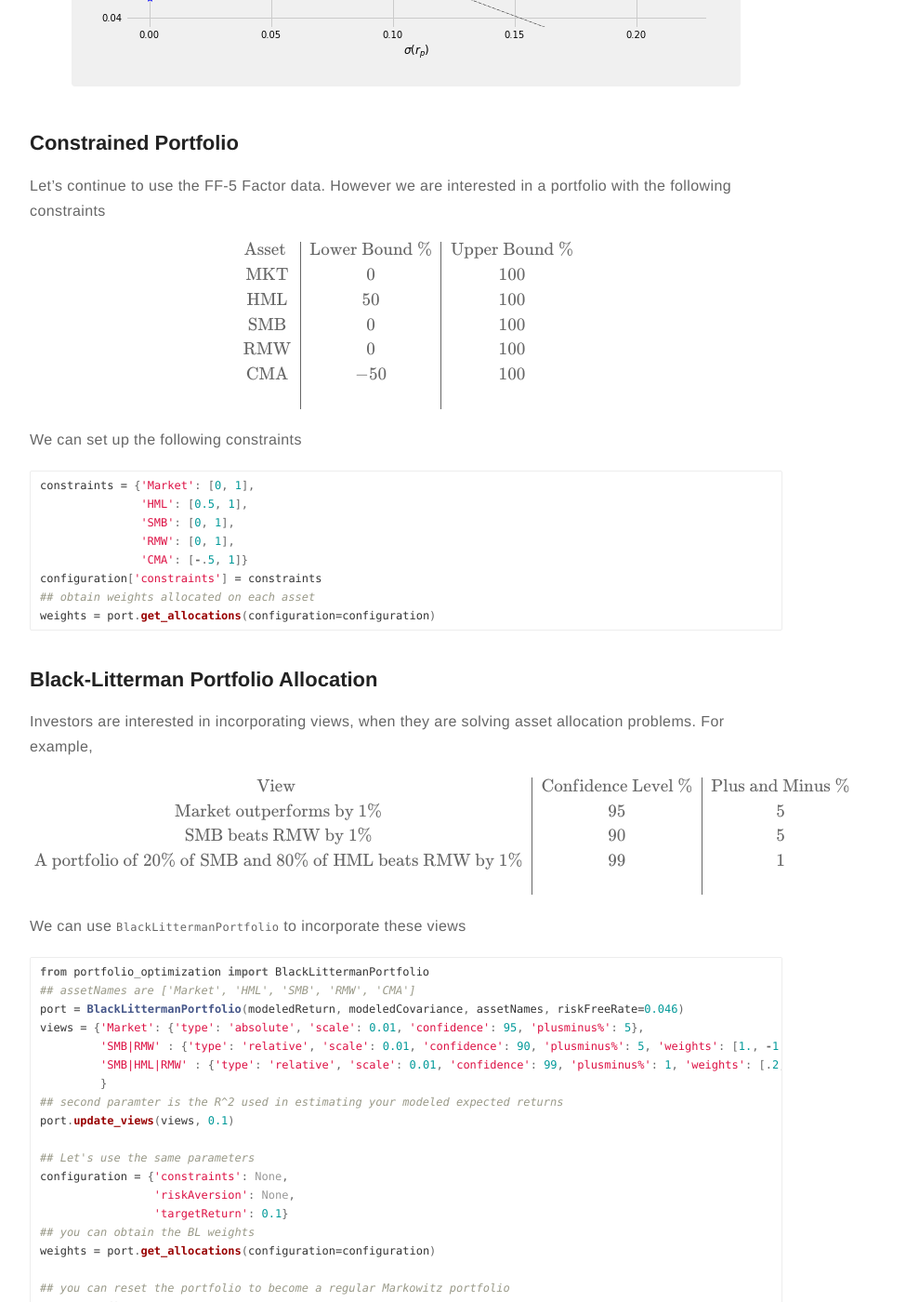
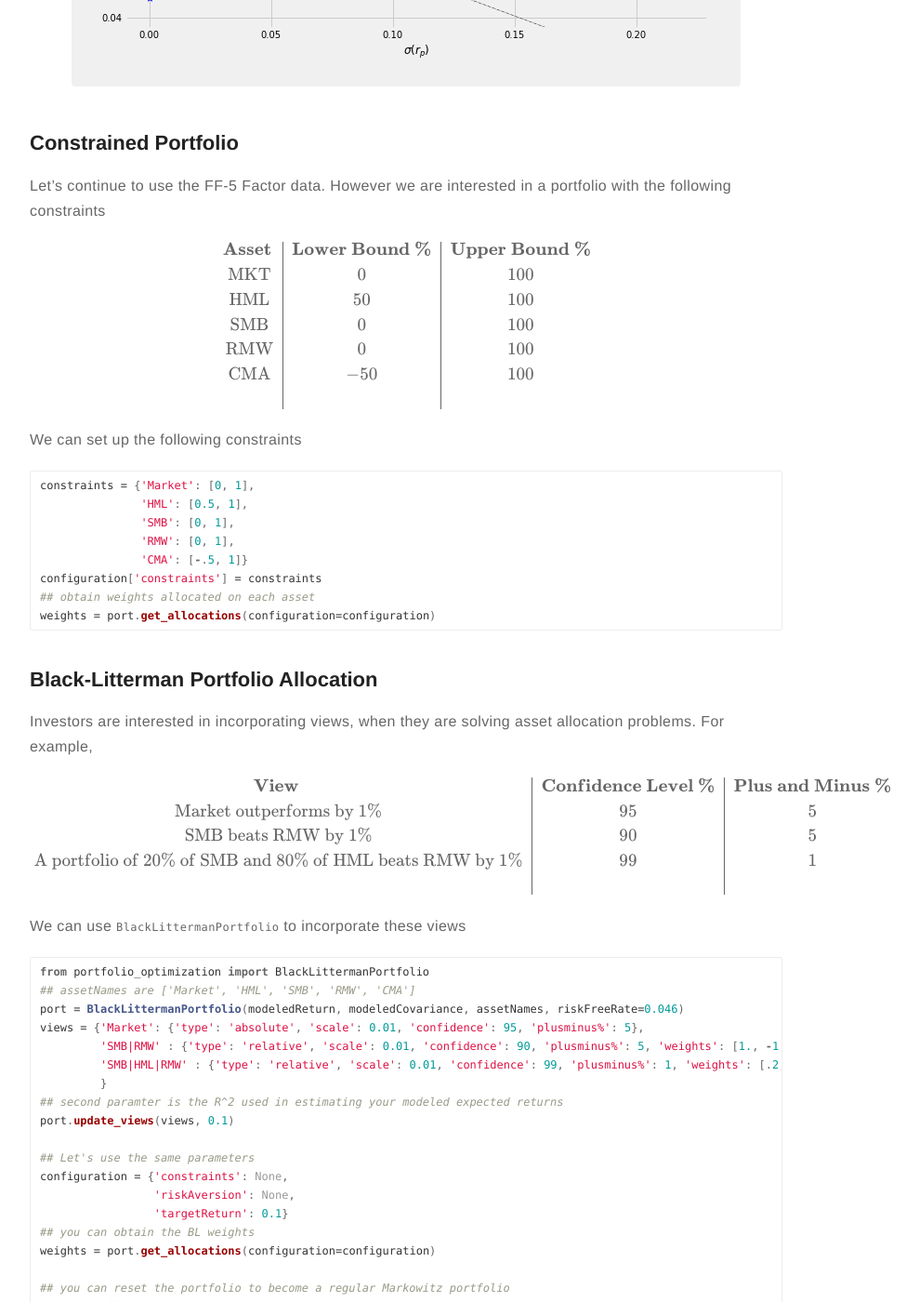
Before and after one commit to WizardKingZ/WizardKingZ.github.io, a Jekyll site: the page built from _posts/2018-09-25-portfolio-optimization.markdown, in a window 1280 px wide and 1400 px high, scrolled down 1858 px. Shown: the whole window at 93% size, without its empty margins (203-1192 px from the left). Built offline with Jekyll 4.4.1, drawn with Linux system fonts in a browser that asks for light colours; comment, search, counter and statistics services are not loaded.

Commit message:
Update 2018-09-25-portfolio-optimization.markdown

```diff
--- a/_posts/2018-09-25-portfolio-optimization.markdown
+++ b/_posts/2018-09-25-portfolio-optimization.markdown
@@ -77,7 +77,7 @@ port.display_efficient_frontier(assetsAnnotation=True,
 Let's continue to use the FF-5 Factor data. However we are interested in a portfolio with the following constraints
 
 $$\begin{array}{c|c|c}
-\text{Asset} & \text{Lower Bound %} & \text{Upper Bound %}\\\
+\textbf{Asset} & \textbf{Lower Bound %} & \textbf{Upper Bound %}\\\
 \text{MKT} & 0 & 100 \\\
 \text{HML} & 50 & 100\\\
 \text{SMB} & 0 & 100 \\\
@@ -103,7 +103,7 @@ weights = port.get_allocations(configuration=configuration)
 Investors are interested in incorporating views, when they are solving asset allocation problems. For example,
 
 $$\begin{array}{c|c|c}
-\text{View} & \text{Confidence Level %} & \text{Plus and Minus %}\\\
+\textbf{View} & \textbf{Confidence Level %} & \textbf{Plus and Minus %}\\\
 \text{Market outperforms by 1%} & 95 & 5 \\\
 \text{SMB beats RMW by 1%} & 90 & 5\\\
 \text{A portfolio of 20% of SMB and 80% of HML beats RMW by 1%} & 99 & 1\\\
```
